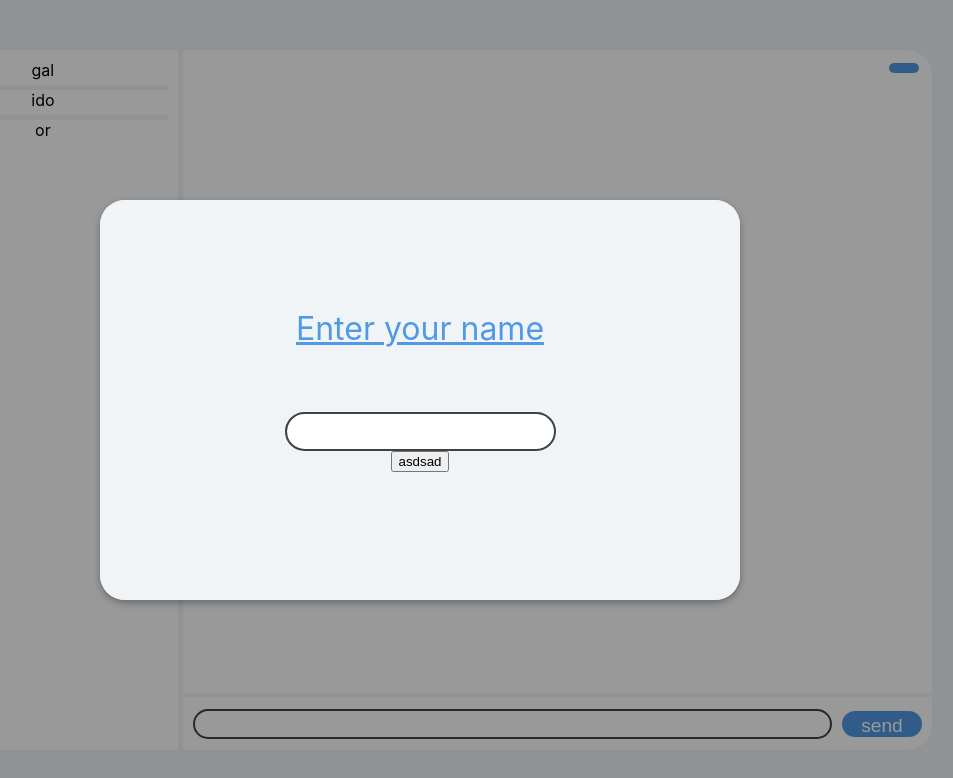
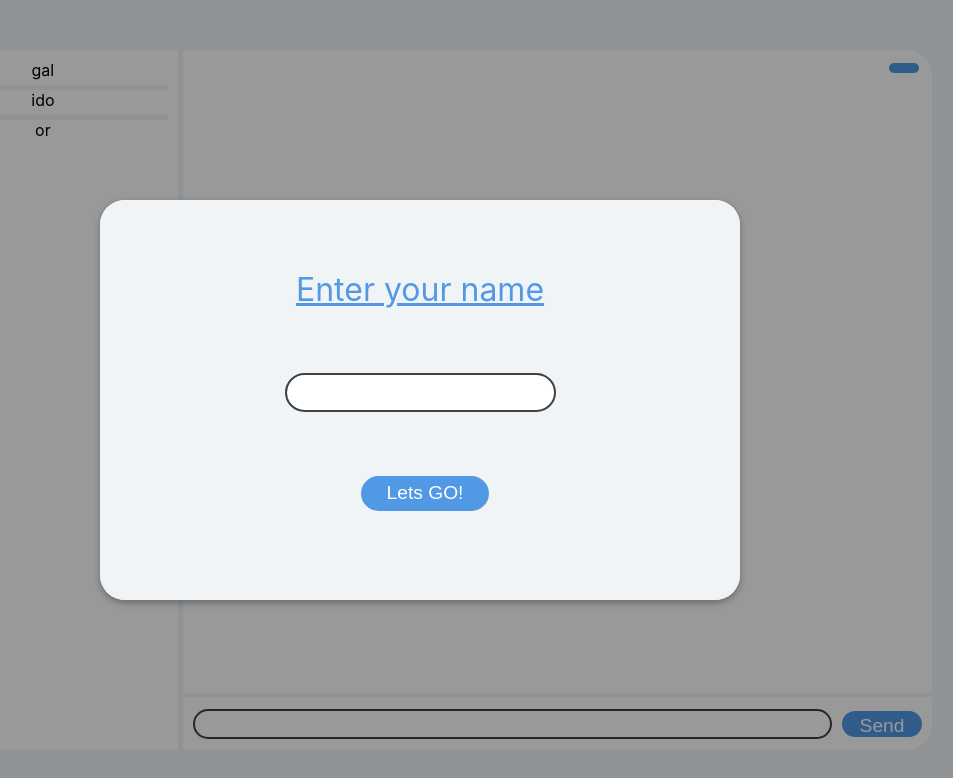
Before and after one commit to Galcarmi/realtime-chat, a React (Create React App) app in the folder frontend/: page / in a window 1280 px wide. Shown: the top 778 px of the page, without its empty margins (220-1173 px from the left). Built offline with nearby package versions, Linux system fonts and the light colour scheme; no server answers.

Commit message:
fixed button styles

```diff
--- a/frontend/src/components/chat-application/messageInputContainer/MessageInputContainer.tsx
+++ b/frontend/src/components/chat-application/messageInputContainer/MessageInputContainer.tsx
@@ -3,6 +3,7 @@ import s from './messageInputContainer.module.css';
 import {messageService} from '../../../services/messageService/messageService';
 import { MessageRequest } from '../../../services/messageService/MessageRequest';
 import StyledInput from '../../utils/input/StyledInput';
+import Button from '../../utils/button/Button';
 
 type MessageInputProps = {
     className?: string;
@@ -24,7 +25,7 @@ const Header : FC<MessageInputProps>  = (props) => {
     return (
         <div className={[props.className, s.layout].join(' ')}>
             <StyledInput inputContent={inputContent} onChange={e=>{setInputContent(e.target.value)}}></StyledInput>
-            <button className={s.sendButton} onClick={handleSendMessage}>send</button>
+            <Button handleClick={handleSendMessage} label="Send"></Button>
         </div>
     );
 }
--- a/frontend/src/components/chat-application/messageInputContainer/messageInputContainer.module.css
+++ b/frontend/src/components/chat-application/messageInputContainer/messageInputContainer.module.css
@@ -2,48 +2,3 @@
    display:flex;
    align-items:center;
 }
-
-.sendButton{
-    margin-left:10px;
-    height:80%;
-    width:80px;
-    border-radius:25px;
-    background-color:rgba(82,153,229,1);
-    color: white;
-    font-size:1.2em;
-    border: solid 3px rgba(82,153,229,1);
-    cursor: pointer;
-    transition: all 0.2s;
-}
-
-.sendButton:active{
-    margin-left:10px;
-    height:80%;
-    width:80px;
-    border-radius:25px;
-    background-color:rgb(0, 123, 255);
-    color: white;
-    font-size:1.2em;
-    border: solid 3px rgb(22, 125, 255);
-    cursor: pointer;
-}
-
-.messageInput{
-    flex: auto;
-    height:80%;
-    border-radius:25px;
-    padding:0px 10px 0px 10px;
-    overflow: visible;
-    border: solid 2px rgb(62, 66, 70);
-    font-size: 1.2em;
-}
-
-.messageInput:focus{
-    flex: auto;
-    height:80%;
-    border-radius:25px;
-    padding:0px 10px 0px 10px;
-    overflow: visible;
-    border: solid 3px rgba(82,153,229,1);
-    font-size: 1.2em;
-}
--- /dev/null
+++ b/frontend/src/components/utils/button/Button.tsx
@@ -0,0 +1,17 @@
+import React, { FC } from 'react';
+import s from './button.module.css';
+
+type ButtonProps = {
+    handleClick: (e: React.MouseEvent<HTMLButtonElement>) => void;
+    className?: string;
+    label: string;
+}
+
+const Button : FC<ButtonProps>  = (props) => {
+
+    return (
+        <button className={[s.sendButton, props.className].join(' ')} onClick={props.handleClick}>{props.label}</button>
+    );
+}
+
+export default Button;
--- /dev/null
+++ b/frontend/src/components/utils/button/button.module.css
@@ -0,0 +1,24 @@
+.sendButton{
+    margin-left:10px;
+    height:80%;
+    width:80px;
+    border-radius:25px;
+    background-color:rgba(82,153,229,1);
+    color: white;
+    font-size:1.2em;
+    border: solid 3px rgba(82,153,229,1);
+    cursor: pointer;
+    transition: all 0.2s;
+}
+
+.sendButton:active{
+    margin-left:10px;
+    height:80%;
+    width:80px;
+    border-radius:25px;
+    background-color:rgb(0, 123, 255);
+    color: white;
+    font-size:1.2em;
+    border: solid 3px rgb(22, 125, 255);
+    cursor: pointer;
+}
--- a/frontend/src/components/utils/modal/NameInputModal.tsx
+++ b/frontend/src/components/utils/modal/NameInputModal.tsx
@@ -1,4 +1,5 @@
 import React, { FC, useState } from 'react';
+import Button from '../button/Button';
 import StyledInput from '../input/StyledInput';
 import Modal from './Modal';
 import s from './nameInputModal.module.css';
@@ -7,12 +8,14 @@ type NameInputModalProps = {}
 
 const NameInputModal: FC<NameInputModalProps> = (props) => {
     const [inputContent, setInputContent] = useState('');
+
+    const handleClick=()=>{};
     return (
         <Modal>
             <div className={s.layout}>
                 <div className={s.title}>Enter your name</div>
                 <StyledInput inputContent={inputContent} onChange={e=>{setInputContent(e.target.value)}} className={s.nameInput} ></StyledInput>
-                <button>asdsad</button>
+                <Button handleClick={handleClick} className={s.btn} label="Lets GO!"/>
             </div>
         </Modal>
     );
--- a/frontend/src/components/utils/modal/nameInputModal.module.css
+++ b/frontend/src/components/utils/modal/nameInputModal.module.css
@@ -28,3 +28,15 @@
     margin-top:10%;
     flex:inherit;
 }
+
+.btn{
+    height:35px;
+    margin-top:10%;
+    width:20%;
+}
+
+.btn:focus{
+    height:35px;
+    margin-top:10%;
+    width:20%;
+}
```
